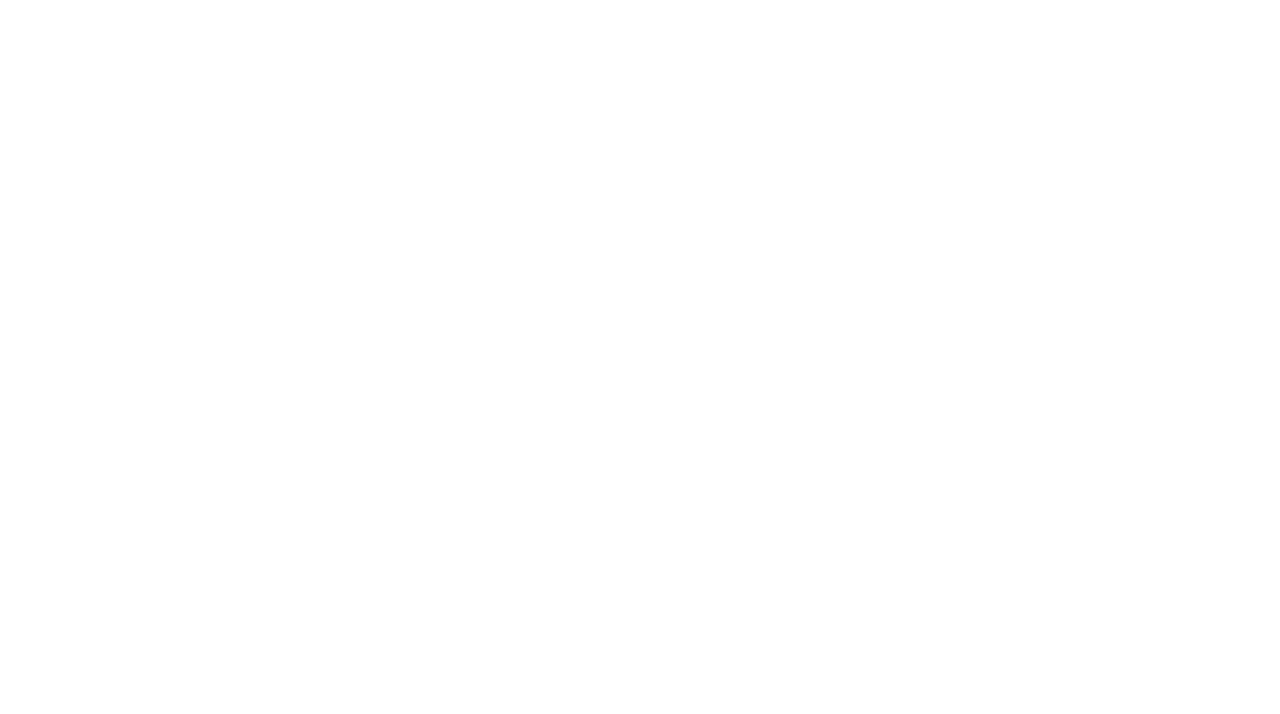
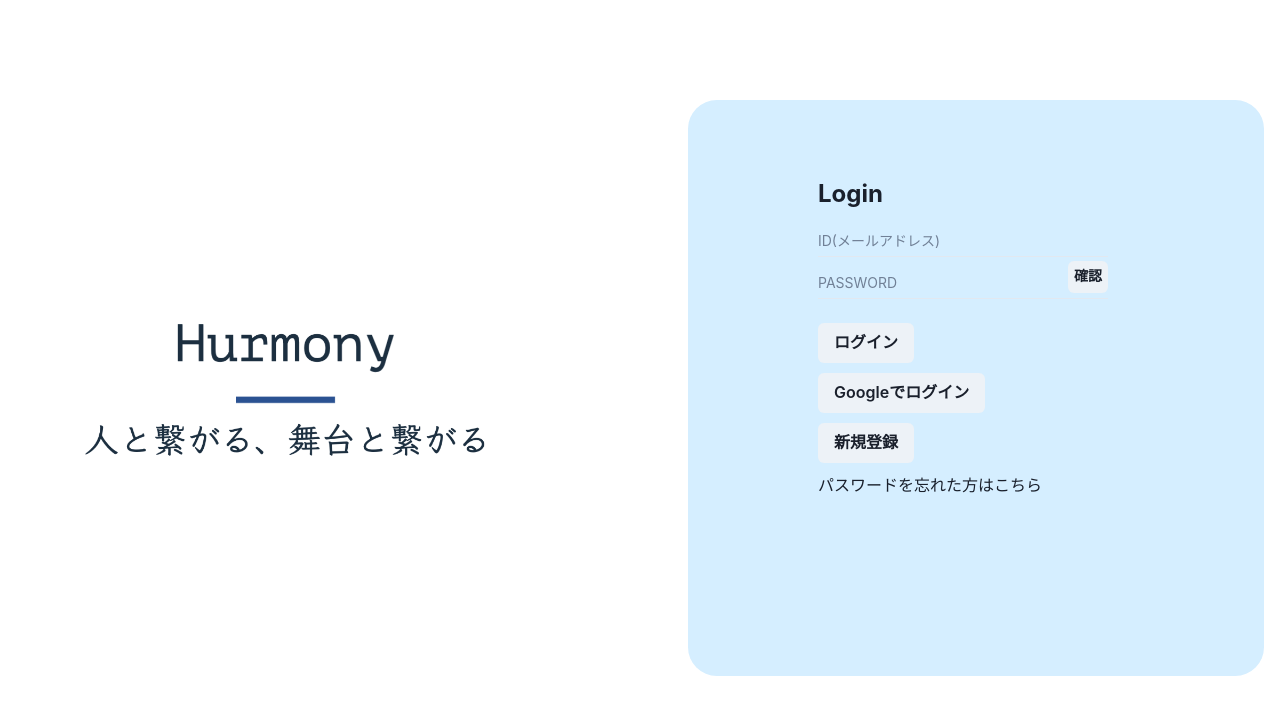
Before and after one commit to BugLizard/hurmony, a Next.js app: page /signin in a window 1280 px wide. Shown: the top 714 px of the page. Built offline with nearby package versions, Linux system fonts and the light colour scheme.

Commit message:
signUpにsingInデザインを適用してしまったため正しいページに移植

```diff
--- a/src/pages/signin.tsx
+++ b/src/pages/signin.tsx
@@ -1,10 +1,87 @@
-import { Box } from "@chakra-ui/react";
-import React from "react";
+import {
+  Box,
+  Button,
+  FormControl,
+  Heading,
+  Input,
+  InputGroup,
+  InputRightElement,
+  Text,
+} from "@chakra-ui/react";
+import NextImage from "next/image";
+import React, { useState } from "react";
+
+import logo from "../img/HurmonyTrans.png";
+
+//Todo:一通り作ったらflex対応
 
 const Signin = () => {
+  const [passwordShow, setPassWordShow] = useState(false);
+  const handlePasswordClick = () => setPassWordShow(!passwordShow);
   return (
-    <Box>
-      <></>
+    <Box display="flex" justifyContent="space-between" marginTop="100px">
+      <Box boxSize="xl" bg="">
+        <Box
+          boxSize="-webkit-fit-content"
+          mb="25px"
+          display="flex"
+          justifyContent="left"
+        >
+          <NextImage
+            src={logo}
+            className="HurmonyLogo"
+            alt="HurmonyLogo"
+            height="600"
+            width="600"
+          />
+        </Box>
+      </Box>
+      <Box boxSize="xl" bg="#D5EEFF" borderRadius="5%" marginRight="1rem">
+        <Box boxSize="-webkit-fit-content" mb="25px" marginLeft="130px">
+          <FormControl>
+            <Heading marginTop="5rem" fontSize="2xl">
+              Login
+            </Heading>
+            <Input
+              marginTop="1rem"
+              pr="4.5rem"
+              placeholder="ID(メールアドレス)"
+              size="sm"
+              width="auto"
+              variant="flushed"
+            />
+            <InputGroup size="md">
+              <Input
+                marginTop="10px"
+                pr="4.5rem"
+                placeholder="PASSWORD"
+                type={passwordShow ? "text" : "password"}
+                size="sm"
+                width="auto"
+                variant="flushed"
+              />
+              <InputRightElement>
+                <Button size="sm" onClick={handlePasswordClick}>
+                  {passwordShow ? "隠す" : "確認"}
+                </Button>
+              </InputRightElement>
+            </InputGroup>
+            <br />
+            <Box marginLeft="3rem" display="contents">
+              <Button>ログイン</Button>
+              <br />
+              <Button marginTop="10px" marginRight="10px">
+                Googleでログイン
+              </Button>
+              <br />
+              <Button marginTop="10px">新規登録</Button>
+              <Text marginTop="10px" fontSize="1xs">
+                パスワードを忘れた方はこちら
+              </Text>
+            </Box>
+          </FormControl>
+        </Box>
+      </Box>
     </Box>
   );
 };
```
